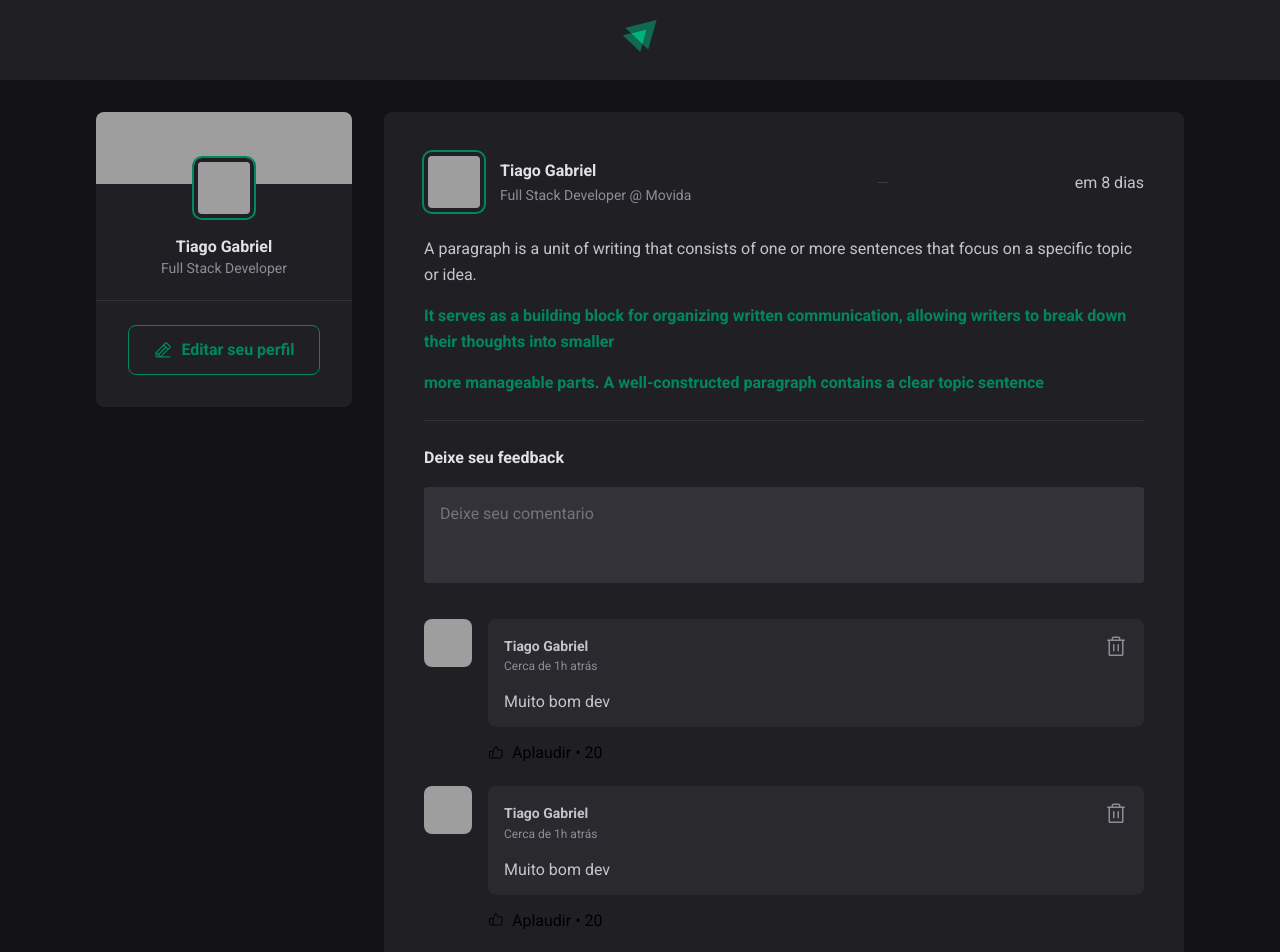
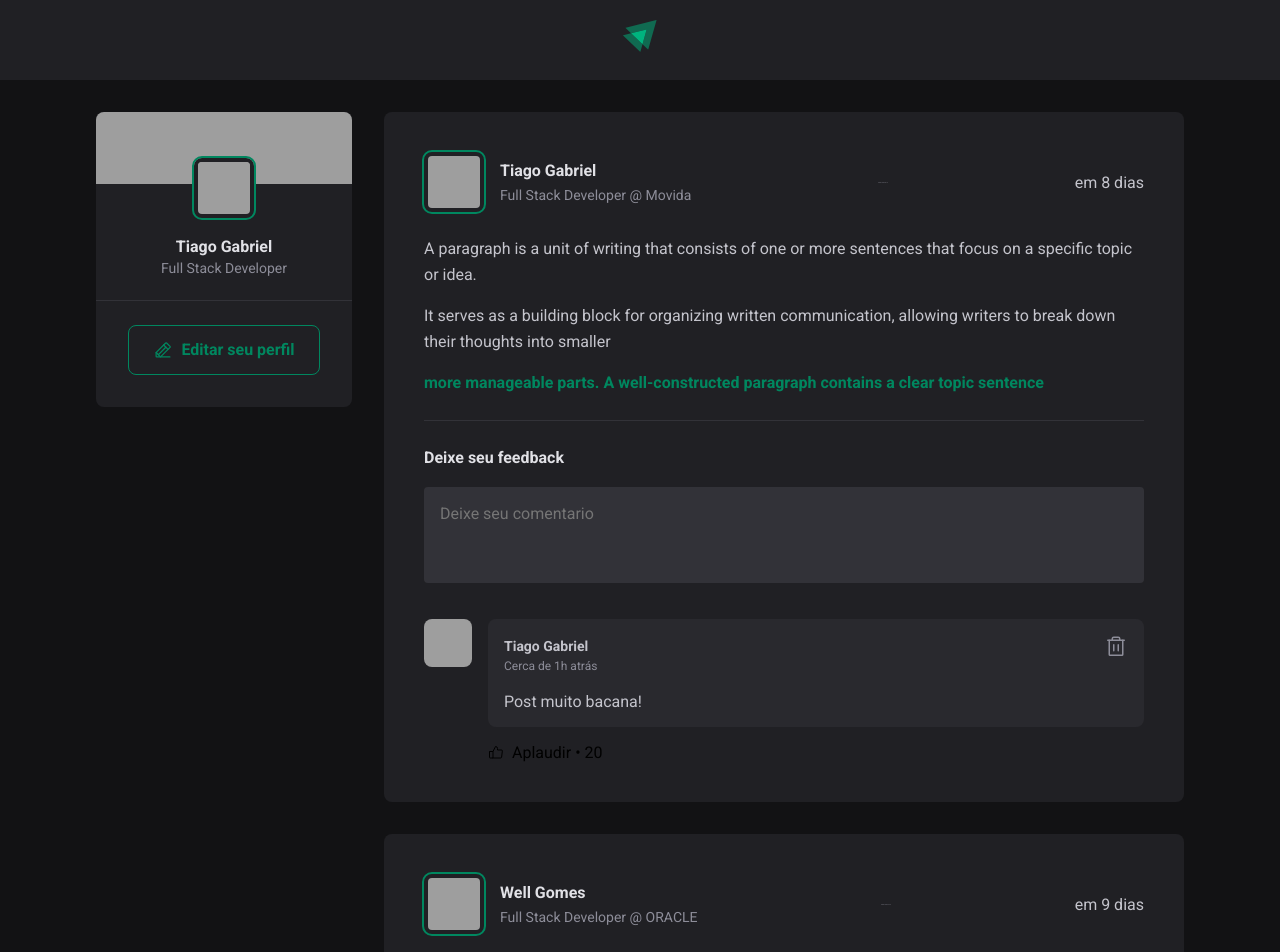
Before and after one commit to thegaab/01-fundamentos-reactJS, a React (Vite) app: page / in a window 1280 px wide. Shown: the top 952 px of the page. Built offline with nearby package versions, Linux system fonts and the light colour scheme; grey boxes are pictures that could not be loaded.

Commit message:
04/03/2023 - 16:23 programação declarativa

```diff
--- a/src/App.jsx
+++ b/src/App.jsx
@@ -21,7 +21,7 @@ const posts = [
     content: [
       {type: 'paragraph', content:      'A paragraph is a unit of writing that consists of one or more sentences that focus on a specific topic or idea.',},
 
-      {type: 'link', content:'It serves as a building block for organizing written communication, allowing writers to break down their thoughts into smaller'},
+      {type: 'paragraph', content:'It serves as a building block for organizing written communication, allowing writers to break down their thoughts into smaller'},
 
       {type: 'link', content: 'more manageable parts. A well-constructed paragraph contains a clear topic sentence'}
     ], publishedAt: new Date('2023-03-03 20:00:00')
@@ -36,7 +36,7 @@ const posts = [
     content: [
       {type: 'paragraph', content:      'A paragraph is a unit of writing that consists of one or more sentences that focus on a specific topic or idea.',},
 
-      {type: 'link', content:'It serves as a building block for organizing written communication, allowing writers to break down their thoughts into smaller'},
+      {type: 'paragraph', content:'It serves as a building block for organizing written communication, allowing writers to break down their thoughts into smaller'},
 
       {type: 'link', content: 'more manageable parts. A well-constructed paragraph contains a clear topic sentence'}
     ], publishedAt: new Date('2023-03-04 19:00:00'),
--- a/src/components/Comment.jsx
+++ b/src/components/Comment.jsx
@@ -2,7 +2,7 @@ import { ThumbsUp, Trash } from 'phosphor-react';
 import { Avatar } from './Avatar';
 import styles from './Comment.module.css';
 
-export function Comment(){
+export function Comment({content}){
   return(
     <div className={styles.comment}>
       <Avatar hasBorder={false} src="https://cdn.dribbble.com/users/515705/screenshots/15102691/comp_2.png?compress=1&resize=400x300" alt="" />
@@ -19,7 +19,7 @@ export function Comment(){
             <Trash size={24}/>
           </button>
         </header>
-        <p>Muito bom dev</p>
+        <p>{content}</p>
       </div>
       <footer>
         <button>
--- a/src/components/Post.jsx
+++ b/src/components/Post.jsx
@@ -1,5 +1,6 @@
 import {format, formatDistanceToNow } from 'date-fns';
 import ptBR from 'date-fns/locale/pt-BR'
+import { useState } from 'react';
 
 import { Avatar } from './Avatar';
 import { Comment } from './Comment';
@@ -7,6 +8,12 @@ import { Comment } from './Comment';
 import styles from './Post.module.css';
 
 export function Post({author, publishedAt, content}){
+  const [comments, setComments] = useState([
+    'Post muito bacana!'
+  ])
+
+  const [newCommentText, setNewCommentText] = useState('')
+
   const publishedDateFormatted = format(publishedAt, "d 'de' LLLL 'às' HH:mm'h",{
     locale: ptBR,
   })
@@ -15,6 +22,18 @@ export function Post({author, publishedAt, content}){
     locale: ptBR,
     addSuffix: true
   })
+
+  function handleCreateNewComment(){
+    event.preventDefault()
+
+    setComments([...comments, newCommentText]);
+    setNewCommentText('');
+
+  }
+
+  function handleCreateNewCommentChange(){
+    setNewCommentText(event.target.value);
+  }
 
   return(
     <article className={styles.post}>
@@ -43,21 +62,25 @@ export function Post({author, publishedAt, content}){
         }
       </div>
 
-      <form className={styles.commentForm}>
+      <form onSubmit={handleCreateNewComment} className={styles.commentForm}>
         <strong>Deixe seu feedback</strong>
 
         <textarea
+        name="comment"
           placeholder="Deixe seu comentario"
+          value={newCommentText}
+          onChange={handleCreateNewCommentChange}
         />
 
         <footer>
           <button type="submit">Publicar</button>
         </footer>
       </form>
+
       <div className={styles.commentList}>
-        <Comment />
-        <Comment />
-        <Comment />
+        {comments.map(comment =>{
+          return <Comment content={comment}/>
+        })}
       </div>
     </article>
   )
```
